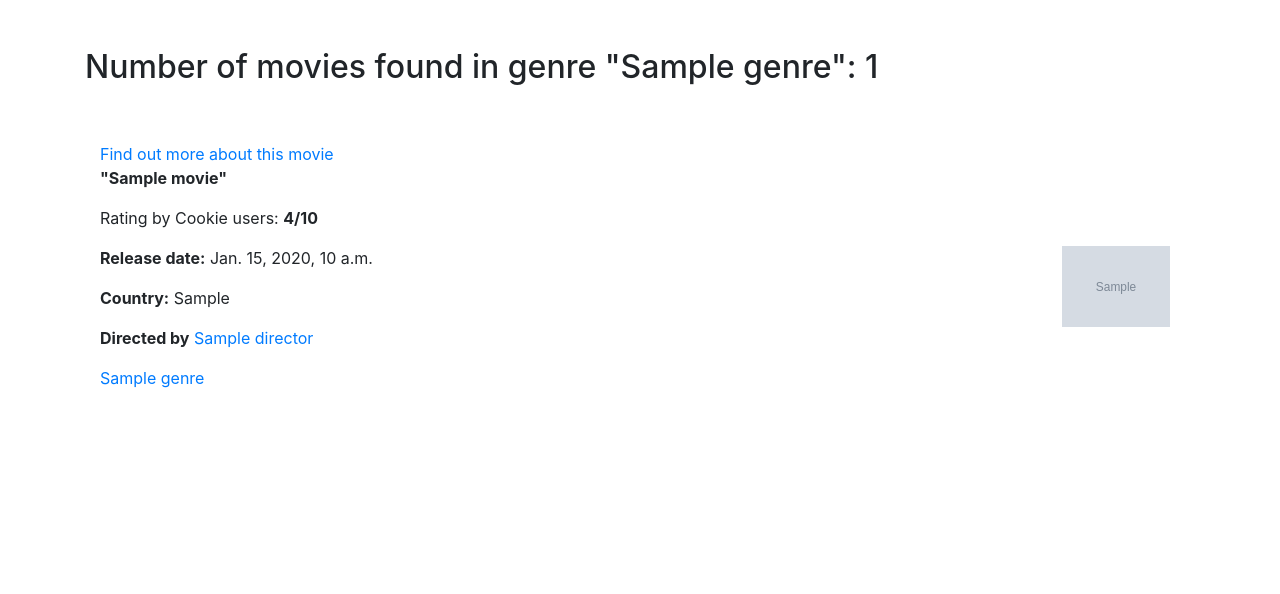
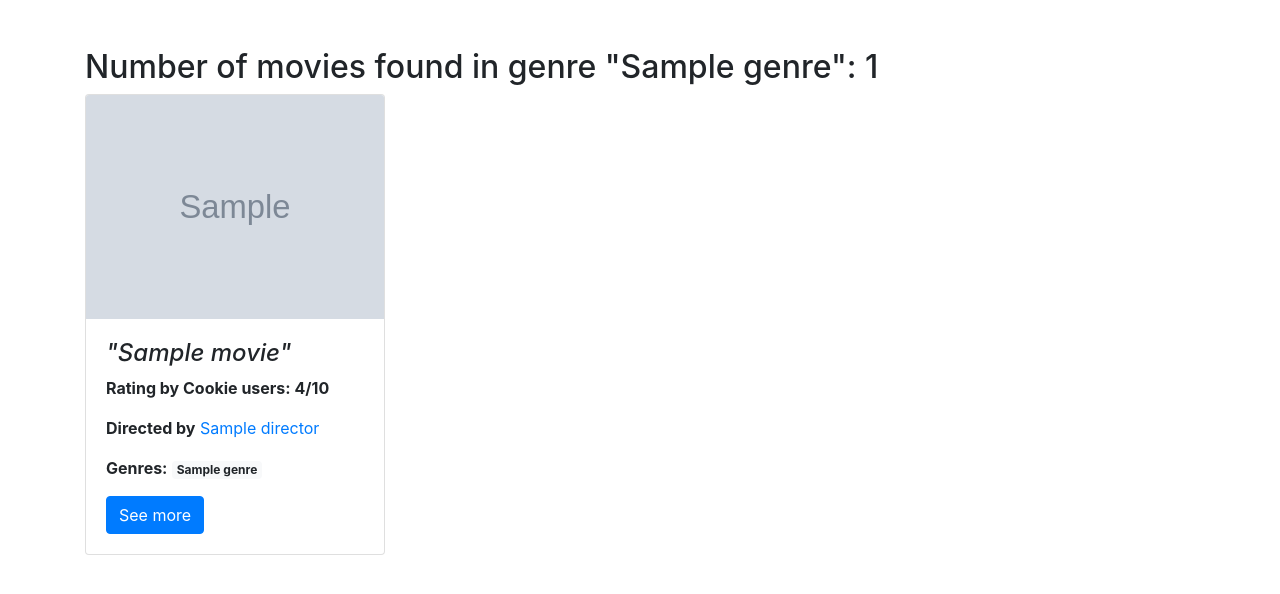
Before and after one commit to Andrew-157/dj_project_3, a Django app: template movies/templates/movies/movies_by_genre.html in a window 1280 px wide. Shown: the part 56-650 px from the top of the page. Run offline with Django 4.2, Linux system fonts and the light colour scheme; the template is opened without the code that fills it: most values are stand-ins (such as "Sample title", 1, 10 or a date in 2020); grey boxes marked "Sample" are stand-in pictures; some libraries are stand-ins or nearby versions.

Commit message:
Updated movies_by_genre template

```diff
--- a/movies/models.py
+++ b/movies/models.py
@@ -5,7 +5,7 @@ from taggit.managers import TaggableManager
 
 
 def validate_file_size(file):
-    max_kb_size = 500
+    max_kb_size = 700
 
     if file.size > max_kb_size * 1024:
         raise ValidationError(f'Files cannot be larger than {max_kb_size}KB')
--- a/movies/templates/movies/movies_by_genre.html
+++ b/movies/templates/movies/movies_by_genre.html
@@ -3,25 +3,35 @@
 {% block content %}
 <div class="container py-5">
     <h2> Number of movies found in genre "{{ genre }}": {{ movies|length }}</h2>
+    <div class="card-columns">
         {% for movie in movies %}
-    <div class="container py-5">
-        <a href="{% url 'movies:movie-detail' movie.slug %}">Find out more about this movie</a>
-        <p><strong>"{{ movie.title }}"</strong> </p>
+        <div class="card" style="width: 300px;">
+            <img class="card-img-top" src="{{ movie.poster.url }}" alt="Movie poster">
+            <div class="card-body">
+                <h4 class="font-italic">"{{ movie.title }}"</h4>
                 {% if movie.avg_rating %}
-        <p>Rating by Cookie users: <strong>{{ movie.avg_rating }}/10</strong></p>
+                <p class="card-text"><strong>Rating by Cookie users: {{ movie.avg_rating }}/10</strong></p>
                 {% else %}
-        <p>Was not rated by anyone yet</p>
+                <p class="text-info">Was not rated by anyone yet</p>
                 {% endif %}
-        <img src="{{ movie.poster.url }}" alt="Movie poster" style="width: 10%; float: right; margin-right: 10px;">
-        <p><strong>Release date:</strong> {{ movie.release_date }}</p>
-        <p><strong>Country:</strong> {{ movie.get_country_display }}</p>
-        <p><strong>Directed by</strong>
+                <p class="card-text"><strong>Directed by</strong>
                     <a href="{% url 'movies:director-page' movie.director.slugged_name %}">{{movie.director }}</a>
                 </p>
+                <p class="card-text">
+                    <strong>Genres:</strong>
                     {% for genre in movie.genres.all %}
-        <a href="{% url 'movies:genre-movies' genre.slug %}">{{genre}}</a><br>
+                    <a href="{% url 'movies:genre-movies' genre.slug %}">
+                        <span class="badge badge-light">{{ genre }}</span>
+                    </a>
                     {% endfor %}
+                </p>
+                <div class="">
+                    <a href="{% url 'movies:movie-detail' movie.slug %}" class="btn btn-primary">
+                        See more</a>
+                </div>
+            </div>
         </div>
         {% endfor %}
     </div>
+</div>
 {% endblock %}
```
Lines whose indentation alone changed are shown as unchanged.
